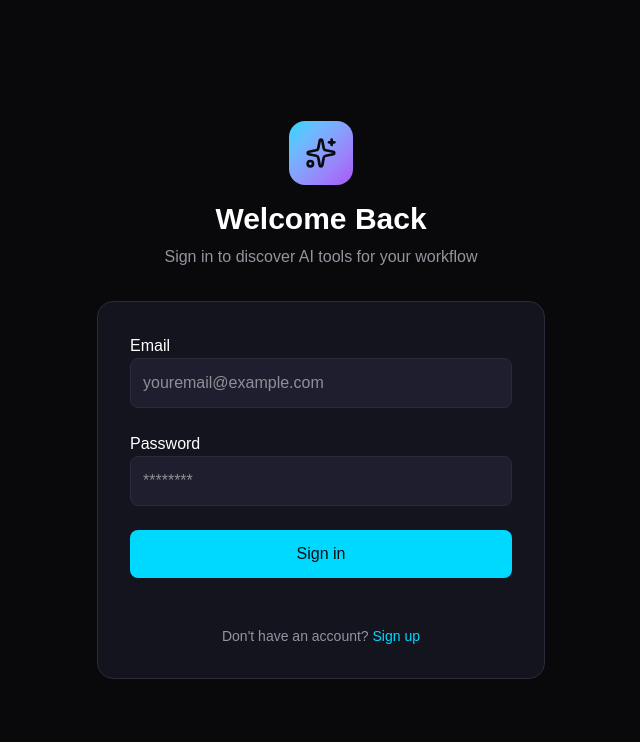
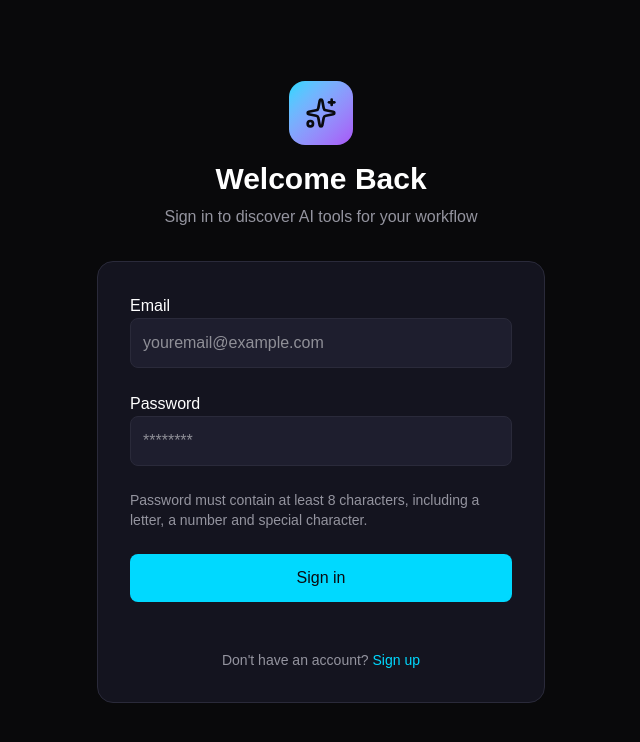
Before and after one commit to thamesblanq/AI-tool-stack, a Next.js app: page /login in a window 1280 px wide. Shown: the top 742 px of the page, without its empty margins (319-959 px from the left). Built offline with nearby package versions, Linux system fonts and the light colour scheme; no server answers.

Commit message:
ui changes

```diff
--- a/app/components/LoginForm.tsx
+++ b/app/components/LoginForm.tsx
@@ -14,7 +14,7 @@ const LoginForm = () => {
 const [state, action, pending] = useActionState<LoginState | undefined, FormData>(login, undefined)
 
   return (
-    <div className="bg-[#14141f] border border-[#2a2a3a] rounded-2xl p-8">
+    <div className="bg-[#14141f] border border-[#2a2a3a] rounded-2xl p-8 mb-4">
         <form action={action} className="space-y-6">
 
             <div className="space-y-2">
@@ -41,6 +41,7 @@ const [state, action, pending] = useActionState<LoginState | undefined, FormData
                 className="w-full bg-[#1e1e2e] border border-[#2a2a3a] rounded-lg p-3 text-white focus:outline-none focus:ring-2 focus:ring-[#00d9ff]"
                 />
             </div>
+            <p className="text-sm text-[#94949f]">Password must contain at least 8 characters, including a letter, a number and special character.</p>
             {state?.message && <p className="text-red-500 text-sm font-medium text-center">{state.message}</p>}
 
             <button
--- a/app/components/SignUpForm.tsx
+++ b/app/components/SignUpForm.tsx
@@ -8,7 +8,7 @@ const SignupForm = () => {
 const [state, action, pending] = useActionState(signup, undefined)
 
   return (
-    <div className="bg-[#14141f] border border-[#2a2a3a] rounded-2xl p-8">
+    <div className="bg-[#14141f] border border-[#2a2a3a] rounded-2xl p-8 mb-8">
         <form action={action} className="space-y-6">
 
             <div className="space-y-2">
@@ -48,6 +48,7 @@ const [state, action, pending] = useActionState(signup, undefined)
                 className="w-full bg-[#1e1e2e] border border-[#2a2a3a] rounded-lg p-3 text-white focus:outline-none focus:ring-2 focus:ring-[#00d9ff]"
                 />
             </div>
+            <p className="text-sm text-[#94949f]">Password must contain at least 8 characters, including a letter, a number and special character.</p>
             {state?.errors?.password && (
                 <div>
                 <p>Password must:</p>
```
